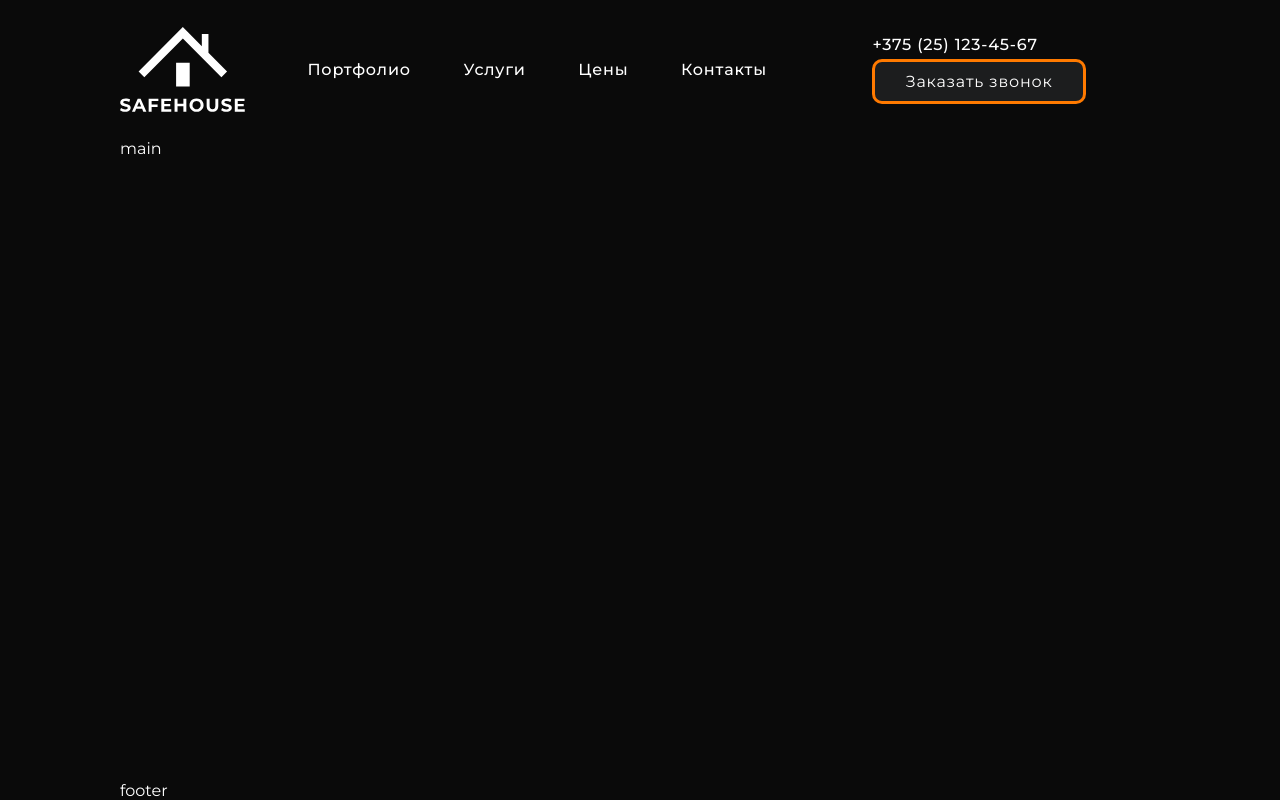
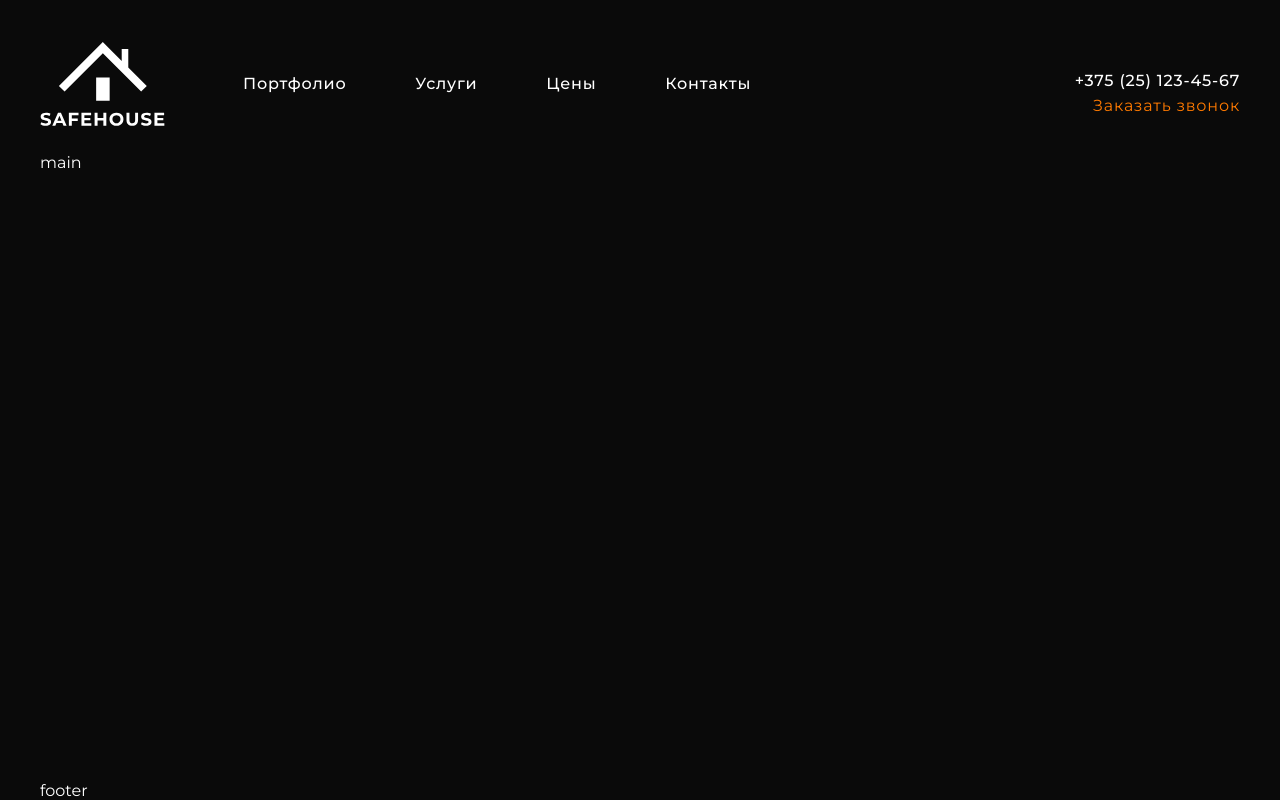
Before and after one commit to Ekaterina72/safehouse, a website: page source/index.html in a window 1280 px wide. Drawn offline with nearby package versions, Linux system fonts and the light colour scheme; files that its build step writes are made by us from their sources.

Commit message:
finish header button

```diff
--- a/source/index.html
+++ b/source/index.html
@@ -14,7 +14,7 @@
   <div class="wrapper">
     <header class="header">
       <div class="container header__container">
-        <img class="header__logo" src="img/svg/logo.svg" alt="Логотип компании." width="125" height="84">
+        <a class="header__logo"><img src="img/svg/logo.svg" alt="Логотип компании." width="125" height="84"></a>
         <nav class="header__menu">
           <ul class="header__navigation navigation">
             <li class="navigation__item">
@@ -32,7 +32,7 @@
           </ul>
           <div class="header__contacts">
             <a href="tel:+375251234567">+375 (25) 123-45-67</a>
-            <button class="header__button button button--primary" type="button">Заказать звонок</button>
+            <button class="header__button button" type="button">Заказать звонок</button>
           </div>
         </nav>
         <button class="header__menu-button button" aria-label="переключатель отображения меню."></button>
--- a/source/sass/blocks/button.scss
+++ b/source/sass/blocks/button.scss
@@ -9,7 +9,7 @@
   user-select: none;
   cursor: pointer;
   border: none;
-  transition: background-color 0.2 ease;
+  transition: opacity 0.2s ease, color 0.2s ease;
 
   &--primary {
     padding: 10px 30px;
@@ -22,5 +22,4 @@
       background-color: var(--accent-color);
     }
   }
-
 }
--- a/source/sass/blocks/header.scss
+++ b/source/sass/blocks/header.scss
@@ -1,5 +1,5 @@
 .header {
-  padding: 27px 0;
+  padding: 42px 0 27px;
 
   a {
     font-weight: 500;
@@ -22,14 +22,26 @@
 .header__container {
   display: flex;
   align-items: center;
-  column-gap: 6%;
+  column-gap: 6.5%;
+}
+
+.header__logo {
+  display: flex;
+  width: 125px;
+  height: 84px;
+  aspect-ratio: 125/84;
+
+  @include vp-1023 {
+    transform: scale(0.8);
+  }
 }
 
 .header__menu {
   width: 100%;
+  padding-top: 18px;
   display: flex;
   justify-content: space-between;
-  align-items: center;
+  align-items: start;
   gap: 5%;
 }
 
@@ -40,8 +52,39 @@
 
 .header__contacts {
   display: flex;
+  flex-shrink: 0;
   flex-direction: column;
   row-gap: 5px;
+  align-items: end;
+}
+
+.header__button {
+  position: relative;
+  padding: 0;
+  color: var(--accent-color);
+
+  &::before {
+    position: absolute;
+    content: "";
+    bottom: -2px;
+    left: 0;
+    width: 100%;
+    height: 2px;
+    background-color: var(--accent-color);
+    transform: scale(0);
+    transition: transform 0.2s ease;
+    transform-origin: 50%;
+
+  }
+
+  &:hover::before,
+  &:focus::before {
+    transform: scale(1);
+  }
+
+  &:focus {
+    outline: none;
+  }
 }
 
 .header__menu-button {
--- a/source/sass/blocks/navigation.scss
+++ b/source/sass/blocks/navigation.scss
@@ -1,8 +1,8 @@
 .navigation {
-  padding: 0;
+  padding: 3px 0 0;
   list-style-type: none;
   display: flex;
   flex-wrap: wrap;
-  column-gap: 10%;
+  column-gap: 8.8%;
   row-gap: 10px;
 }
--- a/source/sass/global/container.scss
+++ b/source/sass/global/container.scss
@@ -1,6 +1,6 @@
 .container {
   width: 100%;
-  max-width: 1120px;
+  max-width: 1280px;
   margin: 0 auto;
   padding: 0 40px;
 
--- a/source/sass/style.scss
+++ b/source/sass/style.scss
@@ -8,6 +8,6 @@
 
 
 // blocks
+@import "blocks/button";
 @import "blocks/header";
 @import "blocks/navigation";
-@import "blocks/button";
```
